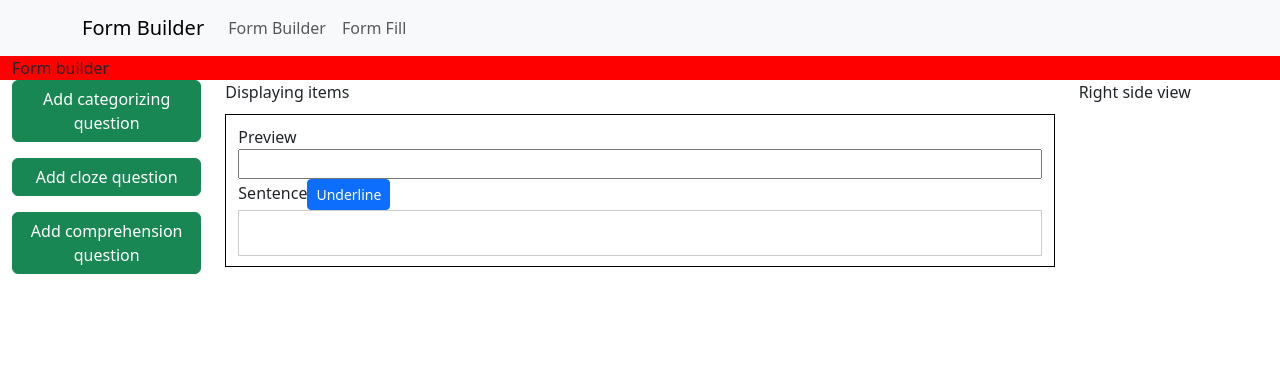
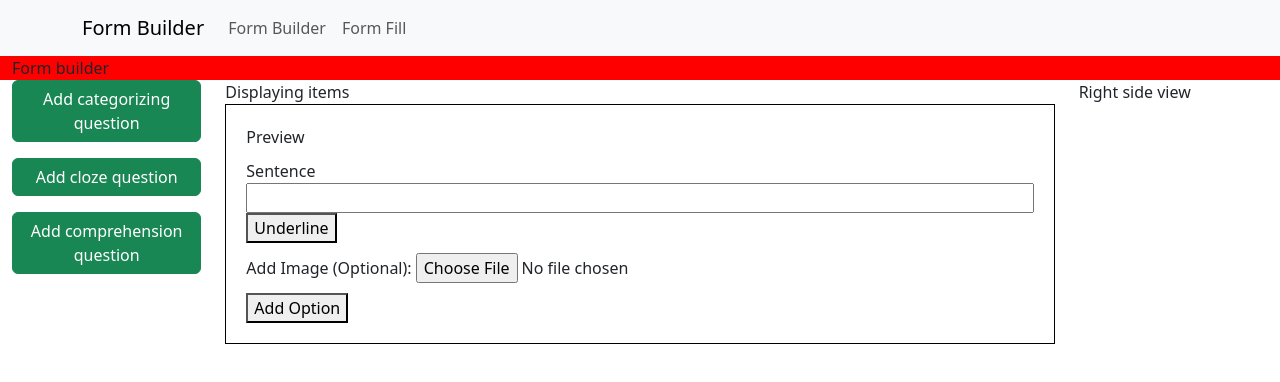
Before and after one commit to HarishB167/form-builder-react, a React (Create React App) app: page /builder in a window 1280 px wide. Both pictures are taken after a click on the button "Add cloze question". Shown: the top 382 px of the page. Built offline with nearby package versions, Linux system fonts and the light colour scheme.

Commit message:
Cloze element completed.

```diff
--- a/src/components/elements/categorizeElement.jsx
+++ b/src/components/elements/categorizeElement.jsx
@@ -87,9 +87,8 @@ const CategorizeElement = () => {
                 </Button>
               </span>
               {categories.map((item, idx) => (
-                <div className="categorizeElement__category">
+                <div className="categorizeElement__category" key={idx}>
                   <input
-                    key={idx}
                     data-id={idx}
                     value={item}
                     onChange={handleChangeCategory}
@@ -116,9 +115,8 @@ const CategorizeElement = () => {
                 </Button>
               </span>
               {items.map((item, idx) => (
-                <div className="categorizeElement__item">
+                <div className="categorizeElement__item" key={idx}>
                   <input
-                    key={idx}
                     data-id={idx}
                     type="text"
                     placeholder={`Item ${idx + 1}`}
--- a/src/components/elements/clozeElement.css
+++ b/src/components/elements/clozeElement.css
@@ -1,31 +1,26 @@
 .clozeElement {
-  padding: 10px;
+  display: flex;
+  flex-direction: column;
+  padding: 20px;
   border: 1px solid black;
-  margin: 10px 0;
+  row-gap: 10px;
 }
 
-.clozeElement__inputLines {
+.clozeElement__line {
   display: flex;
   flex-direction: column;
 }
 
-.custom-input {
-  border: 1px solid #ccc;
-  padding: 10px;
-  min-height: 40px;
-  outline: none;
-  white-space: pre-wrap;
-  word-wrap: break-word;
-  word-break: break-word;
+.clozeElement__btnUnderline {
+  width: fit-content;
 }
 
-.custom-input::selection {
-  background-color: #e6e6e6;
-  color: green;
-  text-decoration: underline;
+.clozeElement__option {
+  display: flex;
+  column-gap: 10px;
 }
 
-.custom-input::-moz-selection {
-  background-color: #e6e6e6;
+.clozeElement_underline {
   text-decoration: underline;
+  font-weight: bold;
 }
--- a/src/components/elements/clozeElement.jsx
+++ b/src/components/elements/clozeElement.jsx
@@ -1,83 +1,181 @@
+import { useEffect } from "react";
 import { useState, useRef } from "react";
-import Container from "react-bootstrap/Container";
-import Row from "react-bootstrap/Row";
-import Col from "react-bootstrap/Col";
-import Button from "react-bootstrap/Button";
 import "./clozeElement.css";
 
-const ClozeElement = () => {
-  const [inputValue, setInputValue] = useState("");
-  const [selections, setSelections] = useState([]);
-  const inputRef = useRef(null);
-
-  const handleInputChange = () => {
-    const value = inputRef.current.innerText;
-    setInputValue(value);
+const Option = ({
+  data,
+  optionNo,
+  handleOptionChange,
+  handleRemoveOption,
+  handleOrderChange,
+  isFirst,
+  isLast,
+}) => {
+  const handleChange = (optionNo, e) => {
+    if (handleOptionChange) handleOptionChange(optionNo, e);
   };
 
-  const handleUnderline = () => {
-    const value = inputRef.current.innerText;
-    const selection = window.getSelection();
-    if (selection.rangeCount > 0) {
-      const range = selection.getRangeAt(0);
-      const commonAncestor = range.commonAncestorContainer;
-
-      if (inputRef.current.contains(commonAncestor)) {
-        const val = value.slice(range.startOffset, range.endOffset);
-        console.log("val :>> ", val);
-        setSelections([...selections, [range.startOffset, range.endOffset]]);
-      }
-    }
-
-    // const input = inputRef.current;
-    // const val = input.value;
-    // const selectionStart = input.selectionStart;
-    // const selectionEnd = input.selectionEnd;
-    // console.log("Underlining : ", val);
-    // console.log("selectionStart :>> ", selectionStart);
-    // console.log("selectionEnd :>> ", selectionEnd);
-
-    // const val2 = inputValue.slice(selectionStart, selectionEnd);
-    // console.log("val2 :>> ", val2);
-    // handleUnderlineButtonClick();
+  const handleMoveUp = () => {
+    handleOrderChange("up", optionNo);
   };
 
-  const handleUnderlineButtonClick = () => {
-    const selection = window.getSelection();
-    if (selection.rangeCount > 0) {
-      const range = selection.getRangeAt(0);
-      const span = document.createElement("span");
-      span.style.textDecoration = "underline";
-      range.surroundContents(span);
-      handleInputChange();
-    }
+  const handleMoveDown = () => {
+    handleOrderChange("down", optionNo);
   };
 
   return (
-    <Container className="clozeElement">
-      <Row>
-        <Col className="clozeElement__inputLines">
-          <span>Preview</span>
-          <input type="text" />
-          <div>
-            <span>Sentence</span>
-            <Button size="sm" variant="primary" onClick={handleUnderline}>
-              Underline
-            </Button>
-          </div>
-          <div
-            ref={inputRef}
-            contentEditable
-            className="custom-input"
-            onInput={handleInputChange}
-            value
-          ></div>
-        </Col>
-      </Row>
-      <Row>
-        <Col></Col>
-      </Row>
-    </Container>
+    <div className="clozeElement__option">
+      <input
+        type="text"
+        disabled={data.startIdx !== null}
+        value={data.text}
+        placeholder={`Option ${optionNo}`}
+        onChange={(e) => handleChange(optionNo, e)}
+      />
+      {data.startIdx === null && (
+        <button onClick={() => handleRemoveOption(optionNo)}>x</button>
+      )}
+      {!isFirst && <button onClick={handleMoveUp}>&#8679;</button>}
+      {!isLast && <button onClick={handleMoveDown}>&#8681;</button>}
+    </div>
+  );
+};
+
+const ClozeElement = () => {
+  const [text, setText] = useState("");
+  const [image, setImage] = useState("");
+  const [options, setOptions] = useState([]);
+  const [maskingRanges, setMaskingRanges] = useState([]);
+
+  const inputRef = useRef(null);
+
+  const handleTextChange = (e) => {
+    setText(e.target.value);
+  };
+
+  const handleUnderline = (e) => {
+    const input = inputRef.current;
+    const selectionStart = input.selectionStart;
+    const selectionEnd = input.selectionEnd;
+    if (selectionStart === selectionEnd) return;
+
+    setMaskingRanges([...maskingRanges, [selectionStart, selectionEnd]]);
+
+    const newOption = text.substring(selectionStart, selectionEnd);
+    setOptions([...options, { text: newOption, startIdx: selectionStart }]);
+  };
+
+  const handleAddOption = () => {
+    setOptions([...options, { test: "", startIdx: null }]);
+  };
+
+  const handleOptionRemove = (optionNo) => {
+    const opts = [...options];
+    opts.splice(optionNo - 1, 1);
+    setOptions(opts);
+  };
+
+  const handleOptionChange = (optionNo, e) => {
+    const opts = [...options];
+    opts[optionNo - 1].text = e.target.value;
+    setOptions(opts);
+  };
+
+  const handleOptionOrderChange = (direction, optionNo) => {
+    const idx = optionNo - 1;
+    const opts = [...options];
+    if (direction == "up")
+      [opts[idx], opts[idx - 1]] = [opts[idx - 1], opts[idx]];
+    else if (direction == "down")
+      [opts[idx], opts[idx + 1]] = [opts[idx + 1], opts[idx]];
+
+    setOptions([...opts]);
+  };
+
+  const handleRemoveMask = (maskIdx) => {
+    const masks = [...maskingRanges];
+    masks.splice(maskIdx, 1);
+    setMaskingRanges([...masks]);
+  };
+
+  const getPreview = () => {
+    const previewTxt = [];
+
+    const getMaskIndex = (index) => {
+      for (var i = 0; i < maskingRanges.length; i++) {
+        const range = maskingRanges[i];
+        if (index >= range[0] && index < range[1]) return i;
+      }
+      return -1;
+    };
+
+    for (var i = 0; i < text.length; i++) {
+      const maskIdx = getMaskIndex(i);
+      const className = maskIdx > -1 ? "clozeElement_underline" : "";
+      previewTxt.push(
+        <span
+          className={className}
+          key={i}
+          onClick={() => handleRemoveMask(maskIdx)}
+        >
+          {text.charAt(i)}
+        </span>
+      );
+    }
+
+    return previewTxt;
+  };
+
+  return (
+    <div className="clozeElement">
+      <div className="clozeElement__line">
+        <span>Preview</span>
+        <div className="clozeElement__preview">{getPreview()}</div>
+      </div>
+      <div className="clozeElement__line">
+        <span>Sentence</span>
+        <input
+          type="text"
+          ref={inputRef}
+          value={text}
+          onChange={handleTextChange}
+        />
+        <button
+          className="clozeElement__btnUnderline"
+          onClick={handleUnderline}
+        >
+          Underline
+        </button>
+      </div>
+      <div className="clozeElement__line__image">
+        <span>Add Image (Optional): </span>
+        <input
+          type="file"
+          value={image}
+          onChange={(e) => setImage(e.target.value)}
+        />
+      </div>
+      <div className="clozeElement__options">
+        <button
+          className="clozeElement__options__addOption"
+          onClick={handleAddOption}
+        >
+          Add Option
+        </button>
+        {options.map((item, idx) => (
+          <Option
+            key={idx}
+            data={item}
+            optionNo={idx + 1}
+            handleOptionChange={handleOptionChange}
+            handleRemoveOption={handleOptionRemove}
+            handleOrderChange={handleOptionOrderChange}
+            isLast={options.length === idx + 1}
+            isFirst={idx === 0}
+          />
+        ))}
+      </div>
+    </div>
   );
 };
 
--- /dev/null
+++ b/src/components/elements/clozeElementOld.css
@@ -0,0 +1,31 @@
+.clozeElement {
+  padding: 10px;
+  border: 1px solid black;
+  margin: 10px 0;
+}
+
+.clozeElement__inputLines {
+  display: flex;
+  flex-direction: column;
+}
+
+.custom-input {
+  border: 1px solid #ccc;
+  padding: 10px;
+  min-height: 40px;
+  outline: none;
+  white-space: pre-wrap;
+  word-wrap: break-word;
+  word-break: break-word;
+}
+
+.custom-input::selection {
+  background-color: #e6e6e6;
+  color: green;
+  text-decoration: underline;
+}
+
+.custom-input::-moz-selection {
+  background-color: #e6e6e6;
+  text-decoration: underline;
+}
```
Also changed, not shown: src/components/elements/clozeElementOld.jsx (added, +84 -0 lines), 1 other file (tests, documents, lock files or other folders).
